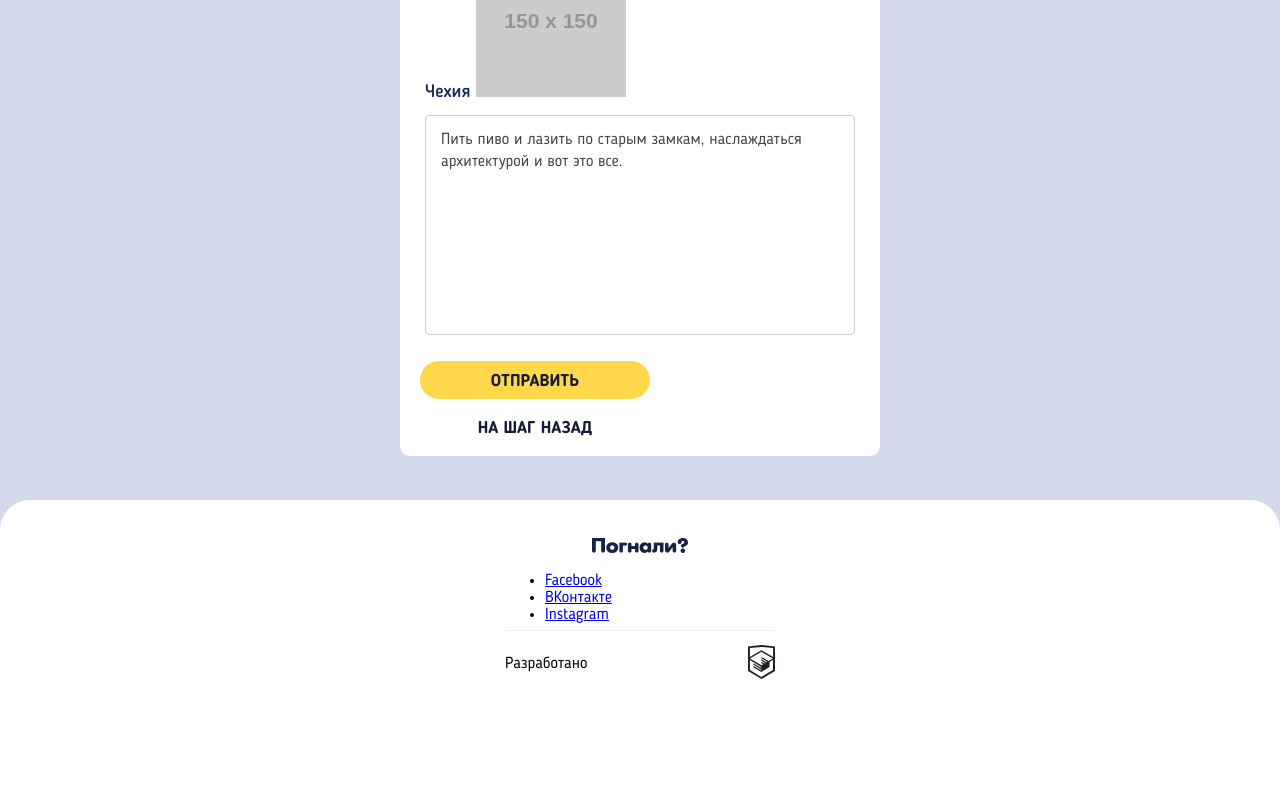
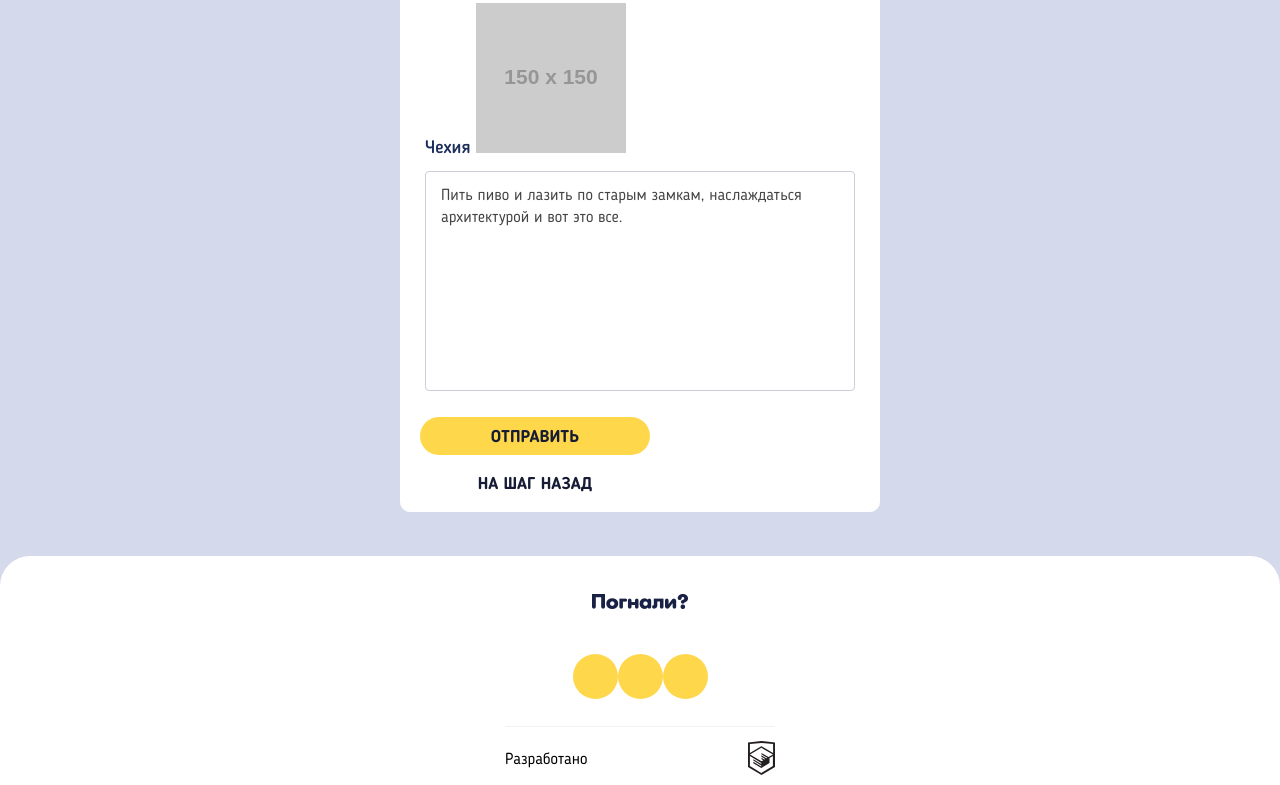
Before and after one commit to k-bug/244468-pognali-19, a website: page source/form.html in a window 1280 px wide. Shown: the part 3046-3831 px from the top of the page. Before the commit the page ends 3735 px from the top, so only its background shows below. Drawn offline with nearby package versions, Linux system fonts and the light colour scheme; files that its build step writes are made by us from their sources; placeholder pictures from the web are drawn by us.

Commit message:
Добавляет стилизацию некотороых элементов form.html

```diff
--- a/source/form.html
+++ b/source/form.html
@@ -265,13 +265,13 @@
         <div class="page-footer__social social">
           <ul class="social__list">
             <li class="social__item">
-              <a class="social__link social__link--vkontakte" href="#">Facebook</a>
+              <a class="social__link social__link--vkontakte" href="#"><span class="visually-hidden">Facebook</span></a>
             </li>
             <li class="social__item">
-              <a class="social__link social__link--facebook" href="#">ВКонтакте</a>
+              <a class="social__link social__link--facebook" href="#"><span class="visually-hidden">ВКонтакте</span></a>
             </li>
             <li class="social__item">
-              <a class="social__link social__link--instagram" href="#">Instagram</a>
+              <a class="social__link social__link--instagram" href="#"><span class="visually-hidden">Instagram</span></a>
             </li>
           </ul>
         </div>
--- /dev/null
+++ b/source/sass/blocks/copyright.scss
@@ -0,0 +1,19 @@
+.copyright {
+  position: relative;
+  width: 270px;
+  margin: 0 auto;
+  display: flex;
+  justify-content: space-between;
+  align-items: center;
+}
+
+.copyright::before {
+  content: "";
+  position: absolute;
+  display: block;
+  top: 27px;
+  left: 0;
+  width: 270px;
+  height: 1px;
+  background-color: #f2f2f2;
+}
--- a/source/sass/blocks/country-select.scss
+++ b/source/sass/blocks/country-select.scss
@@ -1,4 +1,5 @@
 .country-select__option {
+  padding: 12px 12px 10px 12px;
   font-family: $main-font;
   font-weight: 500;
   font-size: 14px;
@@ -6,6 +7,9 @@
   letter-spacing: 1.4px;
   color: $button-text;
   text-transform: uppercase;
+  background-color: transparent;
+  border: 1px solid #cbced9;
+  border-radius: 4px;
 }
 
 .country-select__add-country {
--- a/source/sass/blocks/page-footer.scss
+++ b/source/sass/blocks/page-footer.scss
@@ -17,21 +17,10 @@
 }
 
 .page-footer__copyright {
-  position: relative;
-  width: 270px;
-  margin: 0 auto;
-  display: flex;
-  justify-content: space-between;
-  align-items: center;
+  padding-top: 37px;
 }
 
-.page-footer__copyright::before {
-  content: "";
-  position: absolute;
-  display: block;
-  top: -10px;
-  left: 0;
-  width: 270px;
-  height: 1px;
-  background-color: #f2f2f2;
+.page-footer__social {
+  display: flex;
+  justify-content: center;
 }
--- /dev/null
+++ b/source/sass/blocks/social.scss
@@ -0,0 +1,17 @@
+.social {
+  margin: 0 auto;
+  margin-top: 41px;
+}
+
+.social__list {
+  @include resetList;
+  display: flex;
+}
+
+.social__link {
+  display: block;
+  width: 45px;
+  height: 45px;
+  background-color: $base-button;
+  border-radius: 50%;
+}
--- a/source/sass/style.scss
+++ b/source/sass/style.scss
@@ -56,3 +56,5 @@
 @import "blocks/calendar.scss";
 @import "blocks/country-select.scss";
 @import "blocks/country-data.scss";
+@import "blocks/social.scss";
+@import "blocks/copyright.scss";
```
